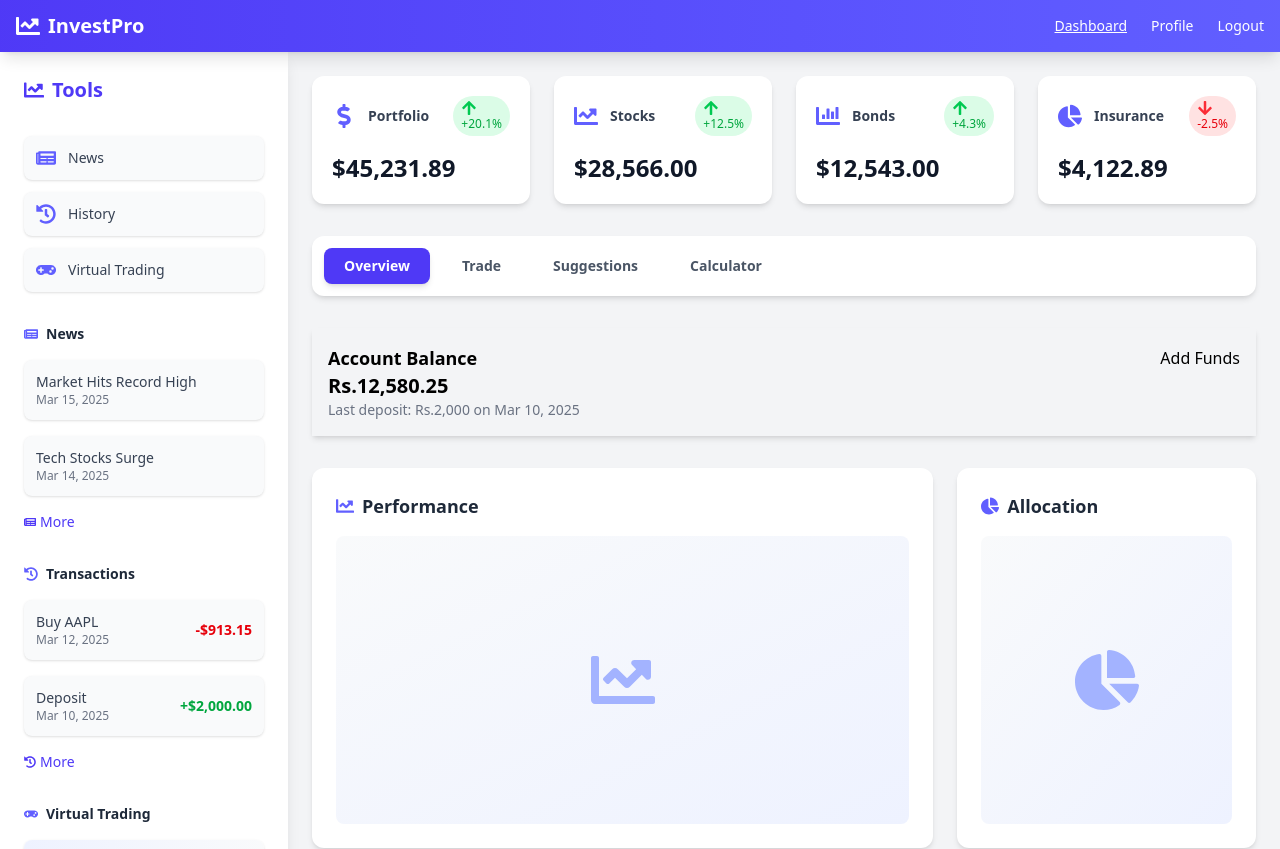
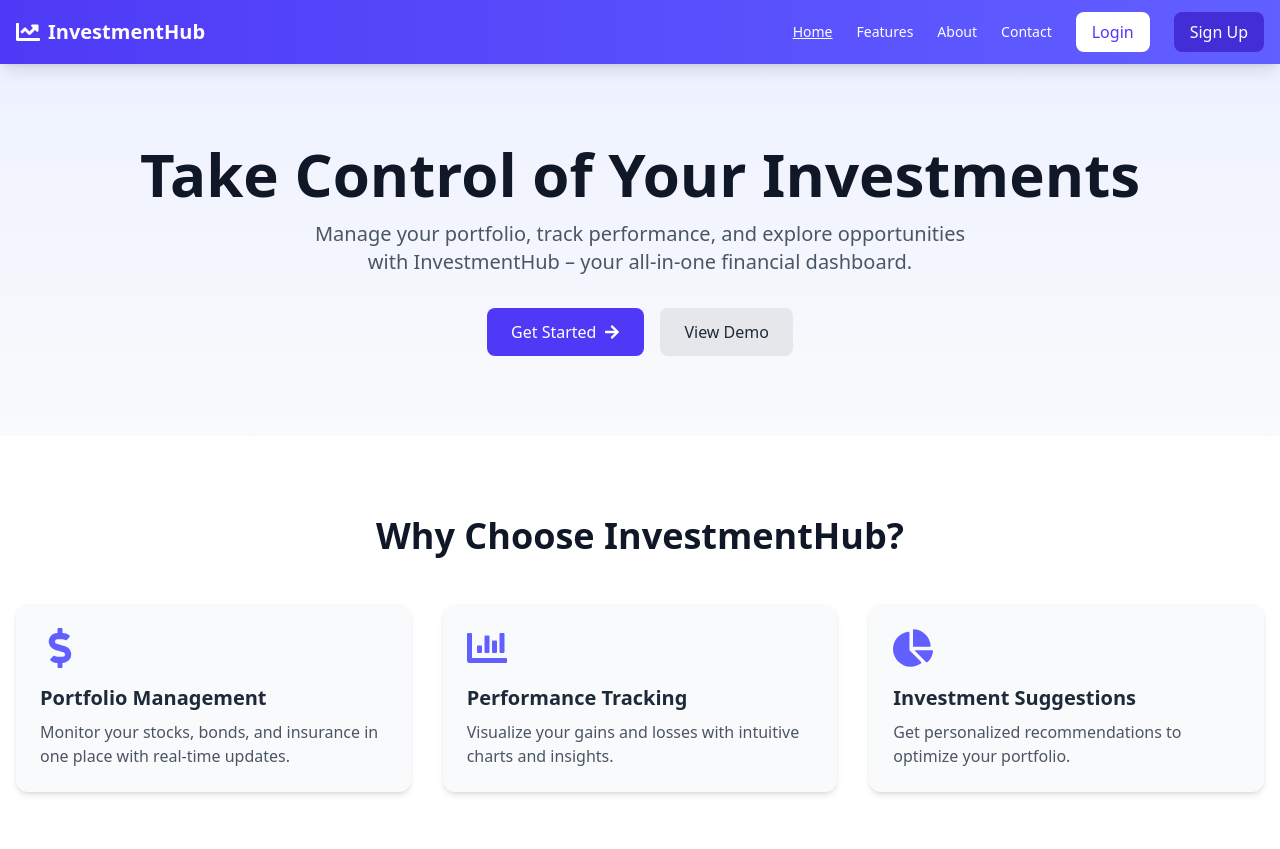
Before and after one commit to anshgandhiii/InvestmentHub, a React (Vite) app in the folder client/: page /logout in a window 1280 px wide. Before the commit this address led to /dashboard. Shown: the top 849 px of the page. Built offline with nearby package versions, Linux system fonts and the light colour scheme.

Commit message:
routes solved

```diff
--- a/client/src/App.jsx
+++ b/client/src/App.jsx
@@ -3,17 +3,24 @@ import { Layout } from "./components/Layout"; // Import the new Layout component
 import Dashboard from "./components/Dashboard";
 import News from "./components/news";
 import Profile from "./components/Profile";
+import LandingPage from "./components/Landing";
+import Login from "./components/Login";
+import Signup from "./components/SIgnup";
 
 function App() {
   return (
     <Router>
       <Routes>
-        <Route path="/" element={<Layout />}>
-          <Route path="dashboard" element={<Dashboard />} />
+        <Route path="/" element={<LandingPage />}>
+          <Route path="landing" element={<LandingPage />} />
+
+          <Route path="profile" element={<Profile />} />
           <Route path="profile" element={<Profile />} />
           <Route path="news" element={<News />} />
-          <Route path="*" element={<Navigate to="/dashboard" replace />} />
+          <Route path="*" element={<Navigate to="/landing" replace />} />
         </Route>
+        <Route path="login" element={<Login />} />
+        <Route path="signup" element={<Signup />} />
       </Routes>
     </Router>
   );
--- a/client/src/components/news.jsx
+++ b/client/src/components/news.jsx
@@ -16,7 +16,7 @@ function News() {
   const [error, setError] = useState(null);
 
   // Alpha Vantage API key (replace with your own valid key in production)
-  const apiKey = 'V7Y9XOCM0RLWUR0L';
+  const apiKey = 'OVH195S2573METPL';
 
   // Build the API URL based on current state
   const buildApiUrl = useCallback(() => {
```
